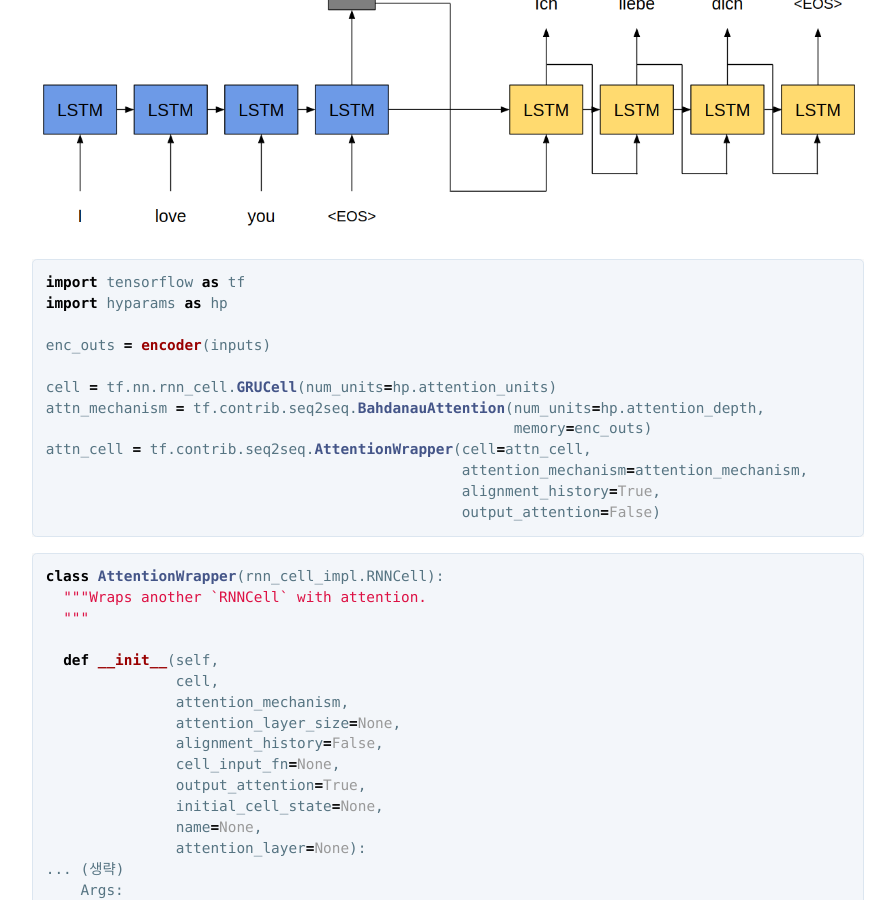
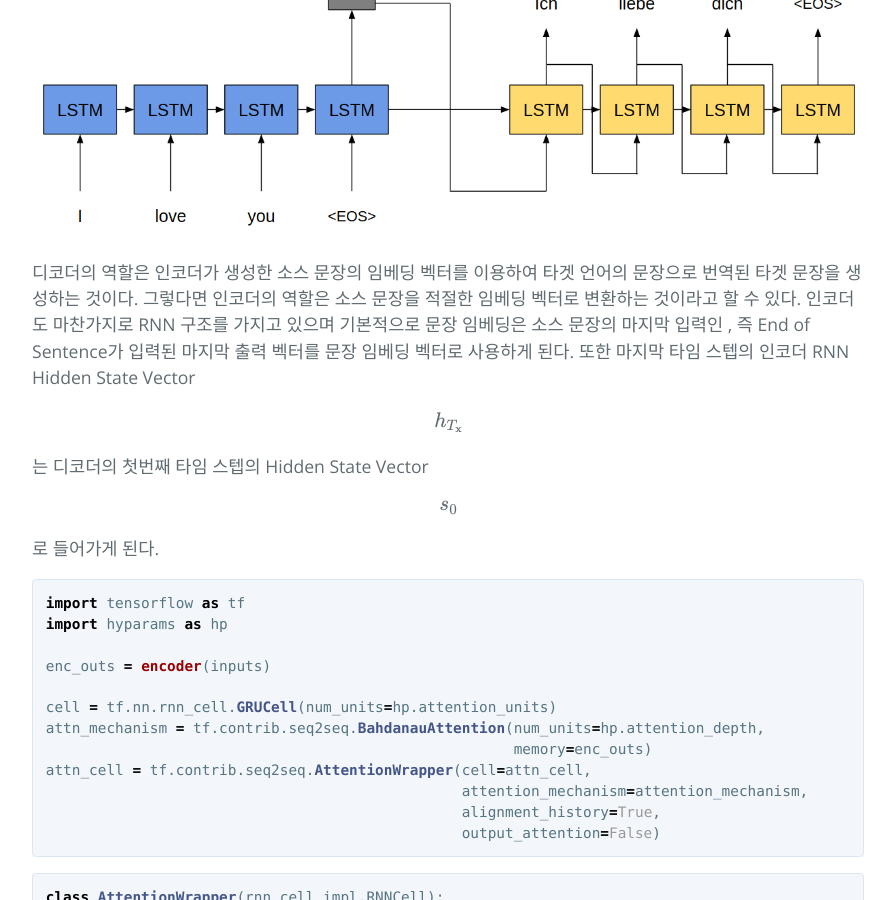
Before and after one commit to hcnoh/hcnoh.github.io, a Jekyll site: the page built from _posts/2018-12-11-bahdanau-attention.md, in a window 1280 px wide and 900 px high, scrolled down 1926 px. Shown: the whole window, without its empty margins (192-1087 px from the left). Built offline with Jekyll 4.4.1, drawn with Linux system fonts in a browser that asks for light colours; formulas are drawn with MathJax 3; comment, search, counter and statistics services are not loaded.

Commit message:
Update 2018-12-11-bahdanau-attention.md

````diff
--- a/_posts/2018-12-11-bahdanau-attention.md
+++ b/_posts/2018-12-11-bahdanau-attention.md
@@ -65,6 +65,8 @@ $$
 
 ![](/assets/img/2018-12-11-tacotron/02.png)
 
+디코더의 역할은 인코더가 생성한 소스 문장의 임베딩 벡터를 이용하여 타겟 언어의 문장으로 번역된 타겟 문장을 생성하는 것이다. 그렇다면 인코더의 역할은 소스 문장을 적절한 임베딩 벡터로 변환하는 것이라고 할 수 있다. 인코더도 마찬가지로 RNN 구조를 가지고 있으며 기본적으로 문장 임베딩은 소스 문장의 마지막 입력인 <EOS>, 즉 End of Sentence가 입력된 마지막 출력 벡터를 문장 임베딩 벡터로 사용하게 된다. 또한 마지막 타임 스텝의 인코더 RNN Hidden State Vector $$h_{T_{\mathbf{x}}}$$는 디코더의 첫번째 타임 스텝의 Hidden State Vector $$s_0$$로 들어가게 된다.
+
 
 ```python
 import tensorflow as tf
````
